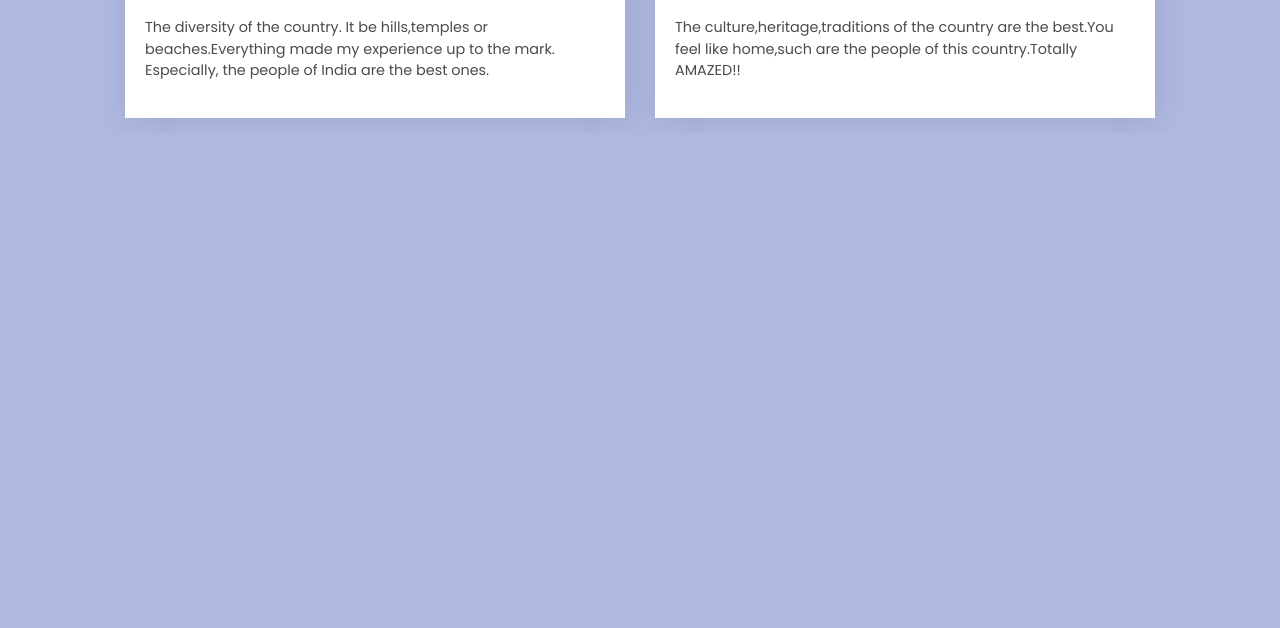
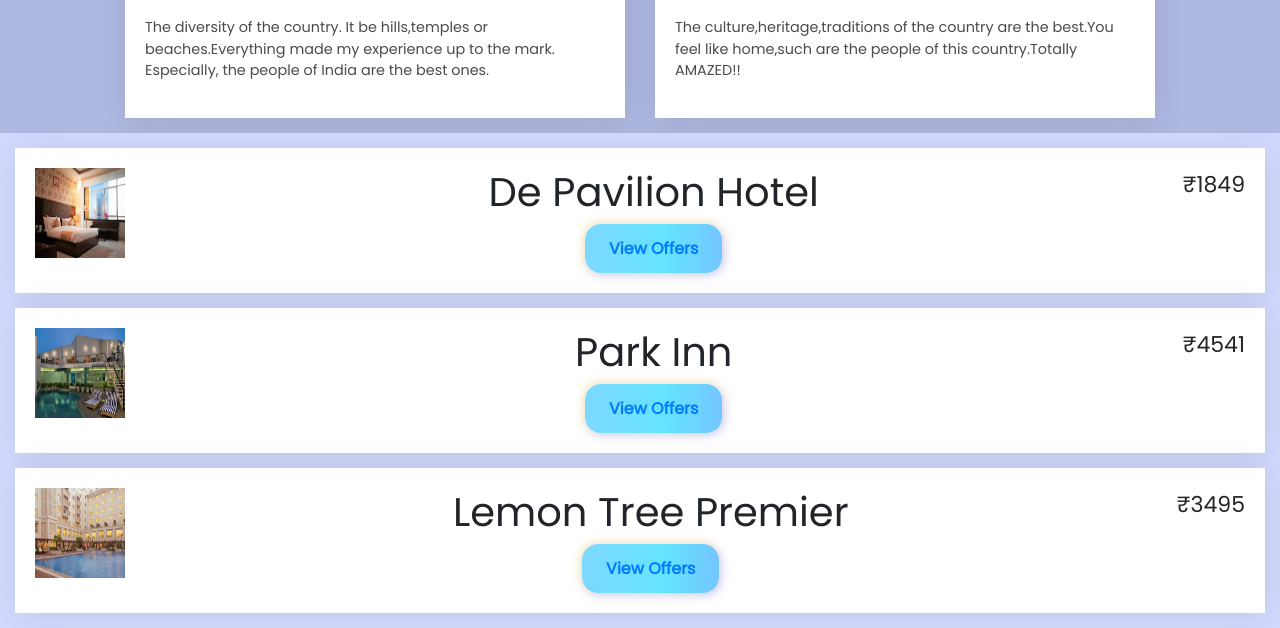
Before and after one commit to chhavijeiff/INDiSPIRE-India-Tourism, a plain HTML site: page root/html/delhi.html in a window 1280 px wide. Shown: the part 6507-7135 px from the top of the page. Before the commit the page ends 6640 px from the top, so only its background shows below. Drawn offline with nearby package versions, Linux system fonts and the light colour scheme.

```diff
--- a/root/html/delhi.html
+++ b/root/html/delhi.html
@@ -9,6 +9,7 @@
     <link rel="stylesheet" href="../css/westBengal.css">
     <link rel="stylesheet" href="https://cdn.jsdelivr.net/npm/bootstrap@4.0.0/dist/css/bootstrap.min.css" integrity="sha384-Gn5384xqQ1aoWXA+058RXPxPg6fy4IWvTNh0E263XmFcJlSAwiGgFAW/dAiS6JXm" crossorigin="anonymous">
     <link rel="stylesheet" href="../css/stylesheet.css">
+    <link rel="stylesheet" href="../css/hotels.css">
     <style>
         body {
             font-family: 'Poppins';font-size: 22px;
@@ -255,6 +256,38 @@
                     </div>
                 </div>
             </div>
+            <section class="hotelContainer">
+                <div class="hotel">
+                    <img src="../images/delhi/Hotel_1.webp" alt="">
+                    <div class="text">
+                        <h1>De Pavilion Hotel</h1>
+                        <button><a href="https://www.google.com/travel/search?q=hotels%20in%20delhi&g2lb=2502548%2C2503771%2C2503781%2C4258168%2C4270442%2C4284970%2C4291517%2C4306835%2C4308227%2C4429192%2C4515404%2C4597339%2C4757164%2C4778035%2C4814050%2C4850738%2C4864715%2C4874190%2C4886480%2C4893075%2C4920132%2C4924070%2C4965990%2C4985712%2C4990494%2C72248281%2C72253158%2C72256471%2C72262103%2C72266710%2C72271034%2C72271797%2C72272556&hl=en-BA&gl=ba&cs=1&ssta=1&ts=CAESCAoCCAMKAggDGhwSGhIUCgcI5w8QBhgCEgcI5w8QBhgDGAEyAhAAKgcKBToDSU5S&qs=CAEyFENnc0l4YjdfZ2VXMjg4ZWxBUkFCOApCCwlF3z9Qts2PpRgBQgsJzAmX8vxgfs0YAUILCbxkbw7FwHrTGAFCCwlTUa4aMMpuxRgBQgsJsbOosIh1sUkYAUILCQ1YT76edewQGAFaAggB&ap=aAG6AQhvdmVydmlldw&ictx=1&sa=X&ved=0CAAQ5JsGahcKEwjg0dvqvZj_AhUAAAAAHQAAAAAQCw"target="_blank">View Offers</a></button>
+                    </div>
+                    <div class="right">
+                        <span>₹1849</span>
+                    </div>
+                </div>
+                <div class="hotel">
+                    <img src="../images/delhi/Hotel_2.jpg" alt="">
+                    <div class="text">
+                        <h1>Park Inn  </h1>
+                        <button><a href="https://www.google.com/travel/search?q=hotels%20in%20delhi&g2lb=2502548%2C2503771%2C2503781%2C4258168%2C4270442%2C4284970%2C4291517%2C4306835%2C4308227%2C4429192%2C4515404%2C4597339%2C4757164%2C4778035%2C4814050%2C4850738%2C4864715%2C4874190%2C4886480%2C4893075%2C4920132%2C4924070%2C4965990%2C4985712%2C4990494%2C72248281%2C72253158%2C72256471%2C72262103%2C72266710%2C72271034%2C72271797%2C72272556&hl=en-BA&gl=ba&cs=1&ssta=1&ts=CAESCAoCCAMKAggDGh4SHBIUCgcI5w8QBhgCEgcI5w8QBhgDGAEyBAgAEAAqBwoFOgNJTlI&qs=CAEyJ0Noa0l6SlBjbE0tZm1MX05BUm9NTDJjdk1YQjBkM3B5WjJKbUVBRTgKQgsJRd8_ULbNj6UYAUILCcwJl_L8YH7NGAFCCwm8ZG8OxcB60xgBQgsJU1GuGjDKbsUYAUILCbGzqLCIdbFJGAFCCwkNWE--nnXsEBgBWgIIAQ&ap=MABoAQ&ictx=1&sa=X&ved=0CAAQ5JsGahcKEwjg0dvqvZj_AhUAAAAAHQAAAAAQWQ" target="_blank">View Offers</a></button>
+                    </div>
+                    <div class="right">
+                        <span>₹4541</span>
+                    </div>
+                </div>
+                <div class="hotel">
+                    <img src="../images/delhi/Hotel_3.webp" alt="">
+                    <div class="text">
+                        <h1>Lemon Tree Premier</h1>
+                        <button><a href="https://www.google.com/travel/search?q=hotels%20in%20delhi&g2lb=2502548%2C2503771%2C2503781%2C4258168%2C4270442%2C4284970%2C4291517%2C4306835%2C4308227%2C4429192%2C4515404%2C4597339%2C4757164%2C4778035%2C4814050%2C4850738%2C4864715%2C4874190%2C4886480%2C4893075%2C4920132%2C4924070%2C4965990%2C4985712%2C4990494%2C72248281%2C72253158%2C72256471%2C72262103%2C72266710%2C72271034%2C72271797%2C72272556&hl=en-BA&gl=ba&cs=1&ssta=1&ts=CAESCAoCCAMKAggDGh4SHBIUCgcI5w8QBhgCEgcI5w8QBhgDGAEyBAgAEAAqBwoFOgNJTlI&qs=CAEyJ0Noa0l2TW05ODlDWXNMM1RBUm9NTDJjdk1URjRZakZyT0hobUVBRTgKQgsJRd8_ULbNj6UYAUILCcwJl_L8YH7NGAFCCwm8ZG8OxcB60xgBQgsJU1GuGjDKbsUYAUILCbGzqLCIdbFJGAFCCwkNWE--nnXsEBgBSABaAggB&ap=MABoAQ&ictx=1&sa=X&ved=0CAAQ5JsGahcKEwjg0dvqvZj_AhUAAAAAHQAAAAAQfg" target="_blank">View Offers</a></button>
+                    </div>
+                    <div class="right">
+                        <span>₹3495</span>
+                    </div>
+                </div>
+            </section>
         </section>
 
     </div>
```
Also changed, not shown: root/images/delhi/Hotel_1.webp (added), root/images/delhi/Hotel_2.jpg (added), root/images/delhi/Hotel_3.webp (added).
